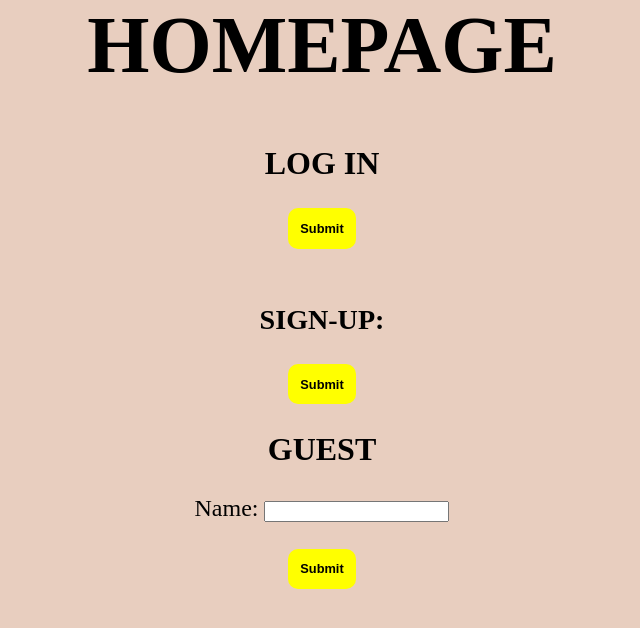
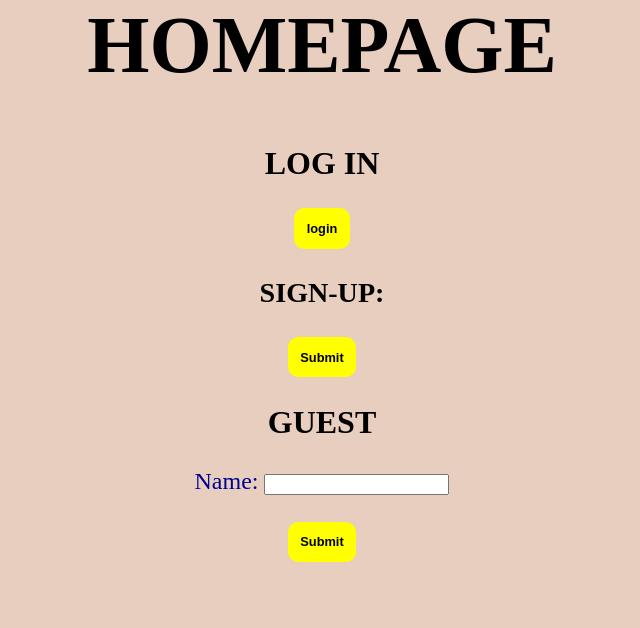
Before and after one commit to cliftongsam/review-creations, a PHP site: page /homepage.php in a window 1280 px wide. Shown: the top 628 px of the page, without its empty margins (318-958 px from the left). Run offline with PHP 8.4, Linux system fonts and the light colour scheme.

Commit message:
Almighty PUSHHHH

```diff
--- a/geolocation.php
+++ b/geolocation.php
@@ -8,7 +8,7 @@
         {
             if(navigator.geolocation)
             {
-                navigator.geolocation.getCurrentPosition(function(position)
+            navigator.geolocation.getCurrentPosition(function(position)
                 {
                     const positionInfo= "Your current position is - <br>" + "Latitude: " + position.coords.latitude + ", " + "Longitude: " + position.coords.longitude + " ,<br> THUNDER BAY";
                     document.getElementById("result").innerHTML = positionInfo;
@@ -25,12 +25,10 @@
 <div id="result">
     <!--Position information will be inserted here-->
 </div>
-<button type="button" onclick="showPosition();">Show Position</button>
+<center><button type="button" onclick="showPosition();">Position</button></center>
 <br><br><br><br><br><br><br><br><br><br><br><br><br><br><br><br>
 
 </body>
-
-
 <form action="dashboard.php" method="post">
     <input type="submit" value="Dashboard">
 
--- a/homepage.php
+++ b/homepage.php
@@ -30,7 +30,7 @@
 <h2 style=": white"> LOG IN</h2>
 
 <form action="login.php" method="post" >
-    <input type="submit" ><br><br>
+    <input type="submit" value="login"><br>
 </form>
 <form action="Sign up.php" method="post" >
     <h3 style="color: black">SIGN-UP:</h3>
@@ -40,7 +40,7 @@
 
 <h2 style=>GUEST</h2>
 
-<form action="GuestDashboard.php" method="post" style="color: black">
+<form action="GuestDashboard.php" method="post">
     Name: <input type="Text" name="name"><br><br>
     <input type="submit">
 </form>
```
